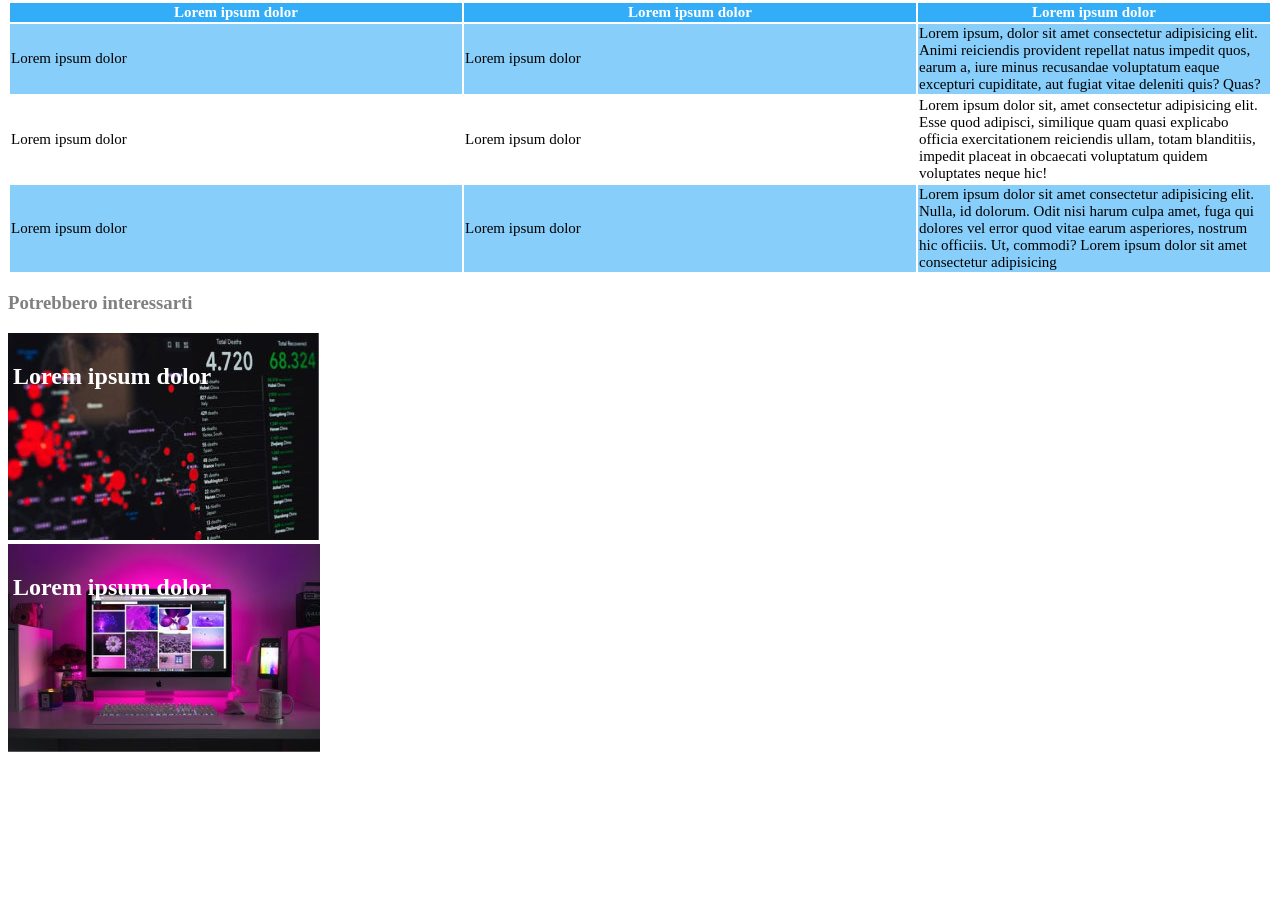
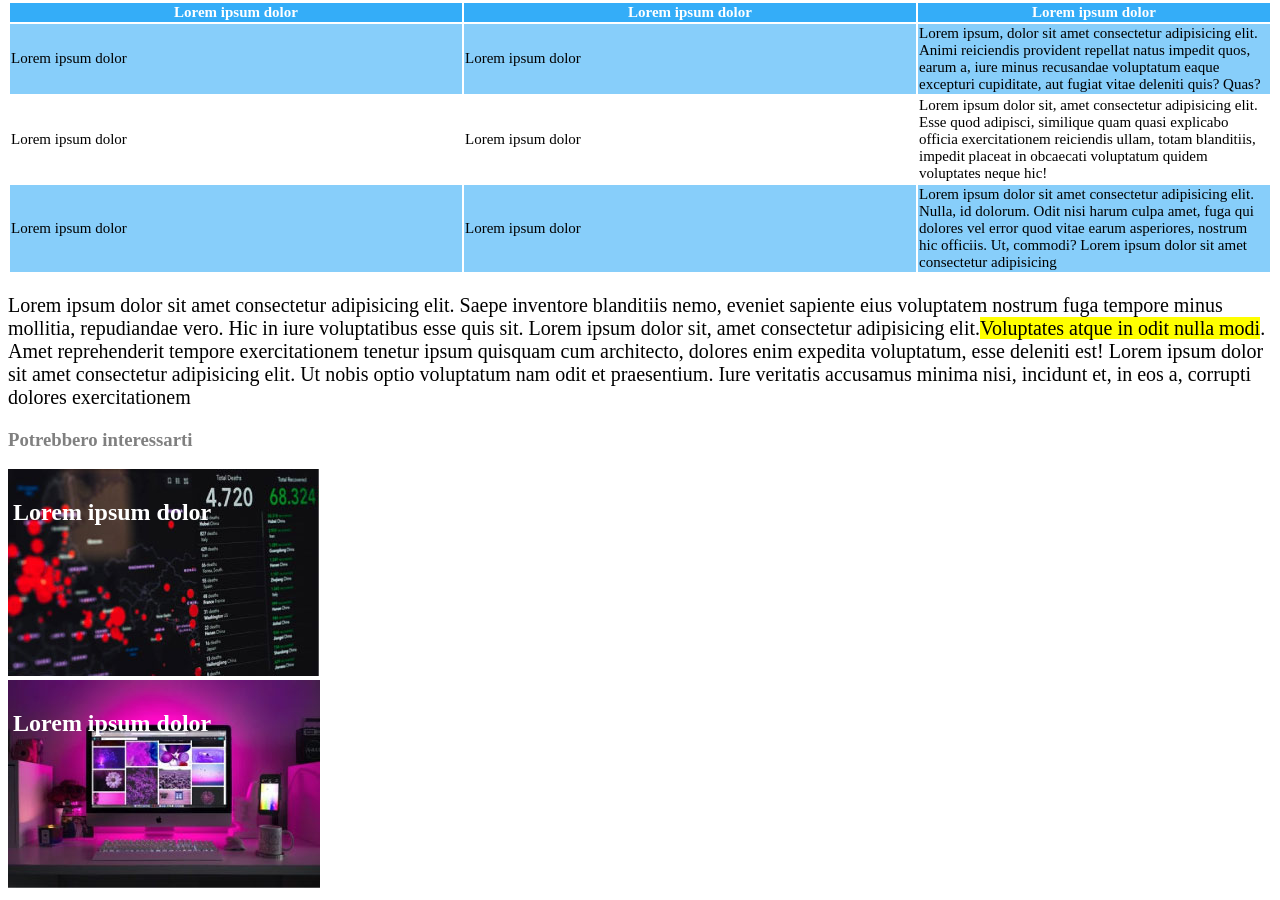
Before and after one commit to Passa69/html-css-booleaner, a plain HTML site: page index.html in a window 1280 px wide. Shown: the part 1072-1972 px from the top of the page. Before the commit the page ends 1836 px from the top, so only its background shows below. Drawn offline with Linux system fonts and the light colour scheme.

Commit message:
Main, section5

```diff
--- a/css/style.css
+++ b/css/style.css
@@ -52,7 +52,7 @@ h1{
     margin-top: 0;
 }
 
-/* Testo + Elenco */
+/* Testo + Elenco */ /* Testo */
 .text{
     font-size: 20px;
 }
--- a/index.html
+++ b/index.html
@@ -92,7 +92,7 @@
 
         <!-- Testo -->
         <section>
-
+            <p class="text">Lorem ipsum dolor sit amet consectetur adipisicing elit. Saepe inventore blanditiis nemo, eveniet sapiente eius voluptatem nostrum fuga tempore minus mollitia, repudiandae vero. Hic in iure voluptatibus esse quis sit. Lorem ipsum dolor sit, amet consectetur adipisicing elit.<span id="important">Voluptates atque in odit nulla modi</span>. Amet reprehenderit tempore exercitationem tenetur ipsum quisquam cum architecto, dolores enim expedita voluptatum, esse deleniti est! Lorem ipsum dolor sit amet consectetur adipisicing elit. Ut nobis optio voluptatum nam odit et praesentium. Iure veritatis accusamus minima nisi, incidunt et, in eos a, corrupti dolores exercitationem</p>
         </section>
 
     </main>
```
